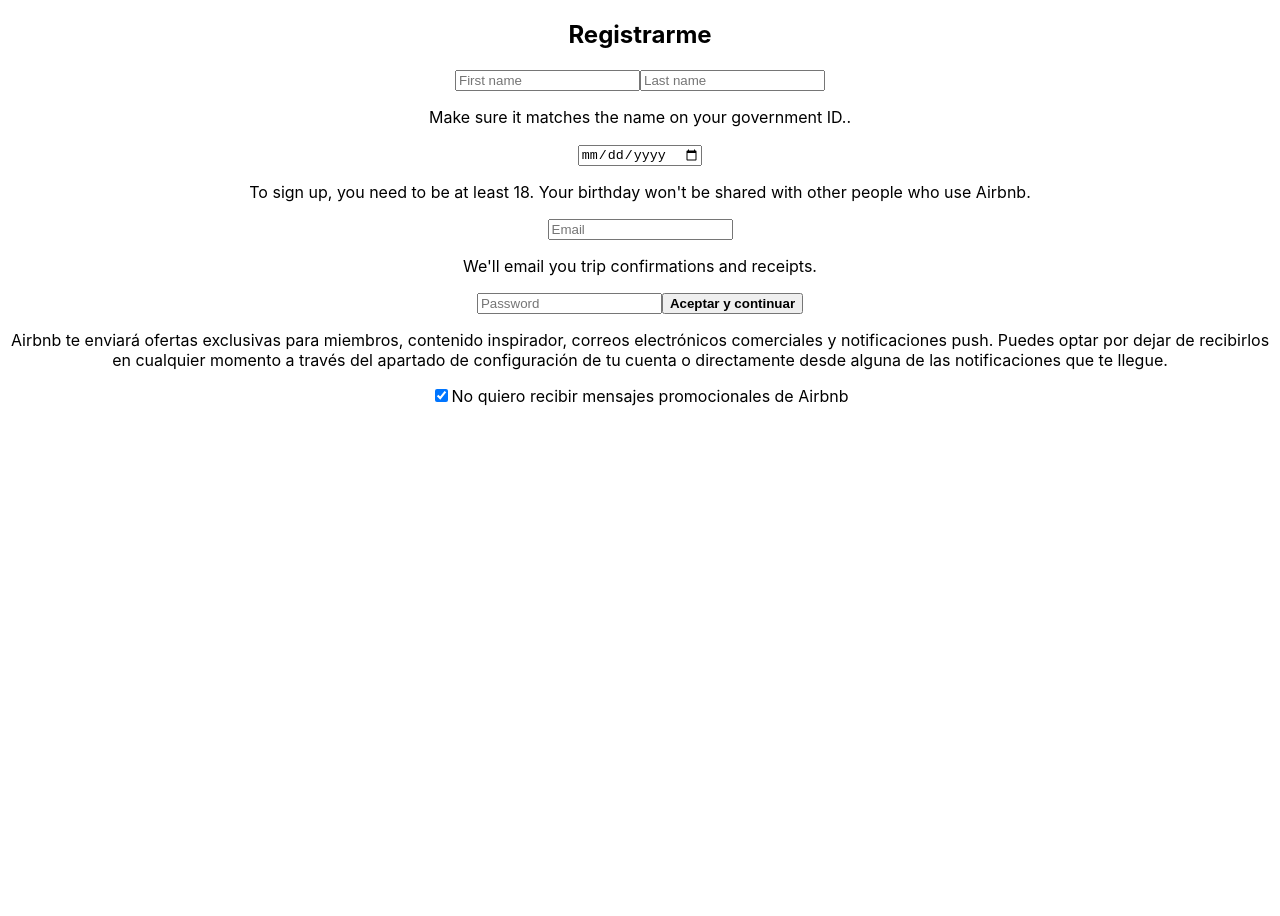
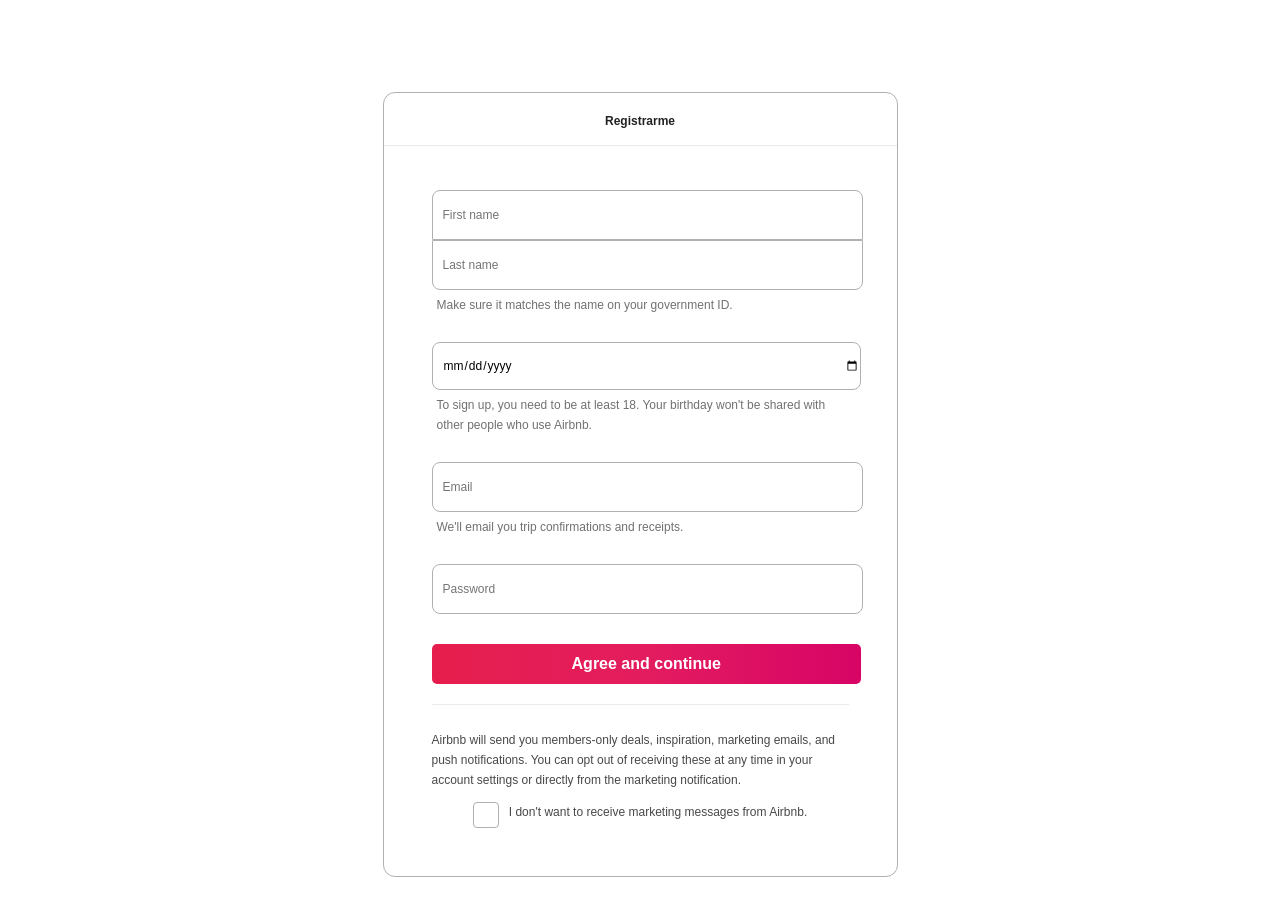
Before and after one commit to Jessaleem/copyairbnb, a React (Create React App) app: page / in a window 1280 px wide. Shown: the top 916 px of the page. Before the commit the page ends 800 px from the top, so only its background shows below. Built offline with nearby package versions, Linux system fonts and the light colour scheme.

Commit message:
feat/Adjust-Sign-In-html-and-scss

```diff
--- a/package.json
+++ b/package.json
@@ -11,7 +11,8 @@
     "@testing-library/jest-dom": "^5.16.4",
     "@testing-library/react": "^13.3.0",
     "@testing-library/user-event": "^13.5.0",
-    "react-scripts": "5.0.1"
+    "react-scripts": "5.0.1",
+    "sass": "^1.53.0"
   },
   "scripts": {
     "start": "react-scripts start",
--- a/src/components/Sign-In-form/index.jsx
+++ b/src/components/Sign-In-form/index.jsx
@@ -1,36 +1,37 @@
-
+import './styles.scss'
 
 function Signinform () {
 
 
     return (
+    <body>
         <section>
             <div className="signin__container">
                 <div className="signin">
                 <header className="signin_headerbox">
                     <h2>Registrarme</h2>
                 </header>
-                </div>
-                <form action="" className="signin__form">
+                <div action="" className="signin__form">
                     <input className="signin__namebox" type="text" name="names" placeholder="First name" />
                     <input className="signin__lastnamebox" type="text" name="lastname" placeholder="Last name" />
-                    <p className="signin__helptext">Make sure it matches the name on your government ID..</p>
+                    <p className="signin__helptext">Make sure it matches the name on your government ID.</p>
                     <input className="signin__textbox" type="date" name="birthdate" placeholder="Birthdate" />
                     <p className="signin__helptext">To sign up, you need to be at least 18. Your birthday won't be shared with other people who use Airbnb.</p>
                     <input className="signin__textbox" type="email" name="email" placeholder="Email" />
                     <p className="signin__helptext">We'll email you trip confirmations and receipts.</p>
                     <input className="signin__textbox" type="password" name="password" placeholder="Password"/>
-                    <button className="signin__btn"><b>Aceptar y continuar</b></button>
-                    <p className="signin_final">Airbnb te enviará ofertas exclusivas para miembros, contenido inspirador, correos electrónicos comerciales y notificaciones push.
-                        Puedes optar por dejar de recibirlos en cualquier momento a través del apartado de configuración de tu cuenta o directamente desde alguna de las notificaciones que te llegue.
+                    <button className="signin__btn"><b>Agree and continue</b></button>
+                    <p className="signin_final">Airbnb will send you members-only deals, inspiration, marketing emails, and push notifications. You can opt out of receiving these at any time in your account settings or directly from the marketing notification.
                     </p>
-                    <p>
-                        <input className="signin__checkbox" type="checkbox" id="radio1" checked />
-                        <label for="radio1">No quiero recibir mensajes promocionales de Airbnb</label>
-                    </p>
-                </form>
+                    <div className="signin__checkbox">
+                        <input  type="checkbox" id="radio1"/>
+                        <label for="radio1">I don't want to receive marketing messages from Airbnb.</label>
+                    </div>
+                </div>
+                </div>
             </div>
         </section >
+    </body>
 
     )
 }
--- /dev/null
+++ b/src/components/Sign-In-form/styles.scss
@@ -0,0 +1,234 @@
+.signin__container{
+
+    display: flex;
+    flex-direction: row;
+    justify-content: center;
+    position: relative;
+    padding: 0px;
+    align-items: flex-end;
+}
+
+ body{
+    font-family: 'Manrope', sans-serif;
+    font-size: 14px;
+    line-height: 20px;
+    font-weight: 400px;
+    color: #484848;
+    margin: 0;
+ }
+
+.signin{
+    position: relative;
+    background: white;
+    width: 100vw;
+    max-width: 100vw;
+    max-height: 100%;
+    display: flex;
+    box-shadow: rgb(0 0 0 / 28%) 0px 8px 28px;
+    border-top-left-radius: 12px;
+    border-top-right-radius: 12px;
+    flex-direction: column;
+    align-items: center;
+    justify-content: center;
+    padding: 24px;
+
+}
+
+.signin_headerbox{
+    display: flex;
+    position: relative;
+    justify-content: center;
+    padding: 0px 24px;
+    flex: 0 0 auto;
+    align-items: center;
+    min-height: 48px;
+    line-height: 20px;
+    width: 100%;
+    max-width: 100%;
+    max-height: 100%;
+    margin-top: -20px;
+    border-bottom: 1px solid rgb(235, 235, 235);
+    color: rgb(34, 34, 34);
+    font-size: 16px;
+    font-weight: 800;
+    font-family: 'Manrope', sans-serif;
+
+}
+
+.signin__form{
+
+    padding: 24px;
+    flex: 1 1 auto;
+    outline: none;
+
+}
+
+.signin__lastnamebox{
+    width: 100%;
+    min-height: 46px;
+    border:solid;
+    border-color: #B0B0B0;
+    border-radius: 0px 0px 8px 8px;
+    border-width: 1px;
+    position: relative;
+    align-items: center;
+    font-size: 1em;
+    font-family: 'Manrope', sans-serif;
+    padding-left: 10px;
+}
+
+.signin__namebox{
+
+  width: 100%;
+  min-height: 46px;
+  border:solid;
+  border-color: #B0B0B0;
+  border-radius: 8px 8px 0px 0px;
+  border-width: 1px;
+  position: relative;
+  align-items: center;
+  font-size: 1em;
+  font-family: 'Manrope', sans-serif;
+  margin-top: 20px;
+  padding-left: 10px;
+}
+
+
+
+.signin__textbox{
+    width: 100%;
+    min-height: 46px;
+    border:solid;
+    border-color: #B0B0B0;
+    border-radius: 8px;
+    border-width: 1px;
+    position: relative;
+    align-items: center;
+    font-size: 1em;
+    font-family: 'Manrope', sans-serif;
+    padding-left: 10px;
+    margin-top: 10px;
+
+}
+
+.signin__helptext{
+    display: flex;
+    align-items: flex-start;
+    color: rgb(113, 113, 113);
+    font-size: 12px;
+    font-family: 'Manrope', sans-serif;
+    font-weight: 400;
+    margin-top: 0px;
+    padding: 5px;
+    justify-content: flex-start;
+    text-align: left;
+
+
+}
+
+.signin__btn{
+    width: 103%;
+    min-height: 40px;
+    align-items: center;
+    flex-direction:row;
+    display: block;
+    position: relative;
+    background: linear-gradient(to right, rgb(230, 30, 77) 0%, rgb(227, 28, 95) 50%, rgb(215, 4, 102) 100%);
+    color: rgb(255, 255, 255);
+    border: 0px;
+    border-radius: 5px;
+    margin-top: 30px;
+    font-size: 16px;
+}
+
+
+
+.signin_final{
+    display: flex;
+    align-items: flex-start;
+    color: #484848;
+    font-size: 12px;
+    font-family: 'Manrope', sans-serif;
+    font-weight: 400;
+    border-top: 1px solid rgb(235, 235, 235);
+    margin-top: 20px;
+    padding-top: 25px;
+    text-align: left;
+
+}
+.signin__checkbox{
+   display: block;
+   align-items: left;
+   justify-content: left;
+
+}
+ label{
+    font-size: 12px;
+    font-family: 'Manrope', sans-serif;
+    color: #484848;
+    vertical-align: top;
+
+ }
+ input[type=checkbox]{
+    display: none;
+
+ }
+
+ input[type=checkbox] + label{
+    cursor: pointer;
+ }
+ label:before{
+    content: '';
+    background: transparent;
+    border: 1px solid #B0B0B0 ;
+    border-radius: 4px;
+    display: inline-block;
+    width: 24px;
+    height: 24px;
+    margin-right: 10px;
+    text-align: center;
+    vertical-align: top;
+
+
+ }
+ input[type=checkbox]:checked + label:before{
+    content:'✔';
+    font-size: 14px;
+    color:white;
+    background-color: black;
+
+ }
+
+
+
+@media (min-width:744px) and (min-height: 475px){
+
+ .signin__container{
+    padding: 60px;
+    align-items: center;
+
+ }
+ body{
+    font-size: 12px;
+
+ }
+ .signin {
+    position: relative;
+    margin-top: 32px;
+    margin-bottom: 32px;
+    width: 100%;
+    max-width: 465px;
+    border-radius: 12px;
+    border: 1px solid #B0B0B0;
+    box-shadow: none;
+ }
+
+ .signin__header{
+    min-height: 64px;
+
+ }
+ .signin_headerbox{
+    font-size: 8px;
+
+}
+}
```
Also changed, not shown: src/components/Log-In-form/styless.scss (added), 1 other file (tests, documents, lock files or other folders).
